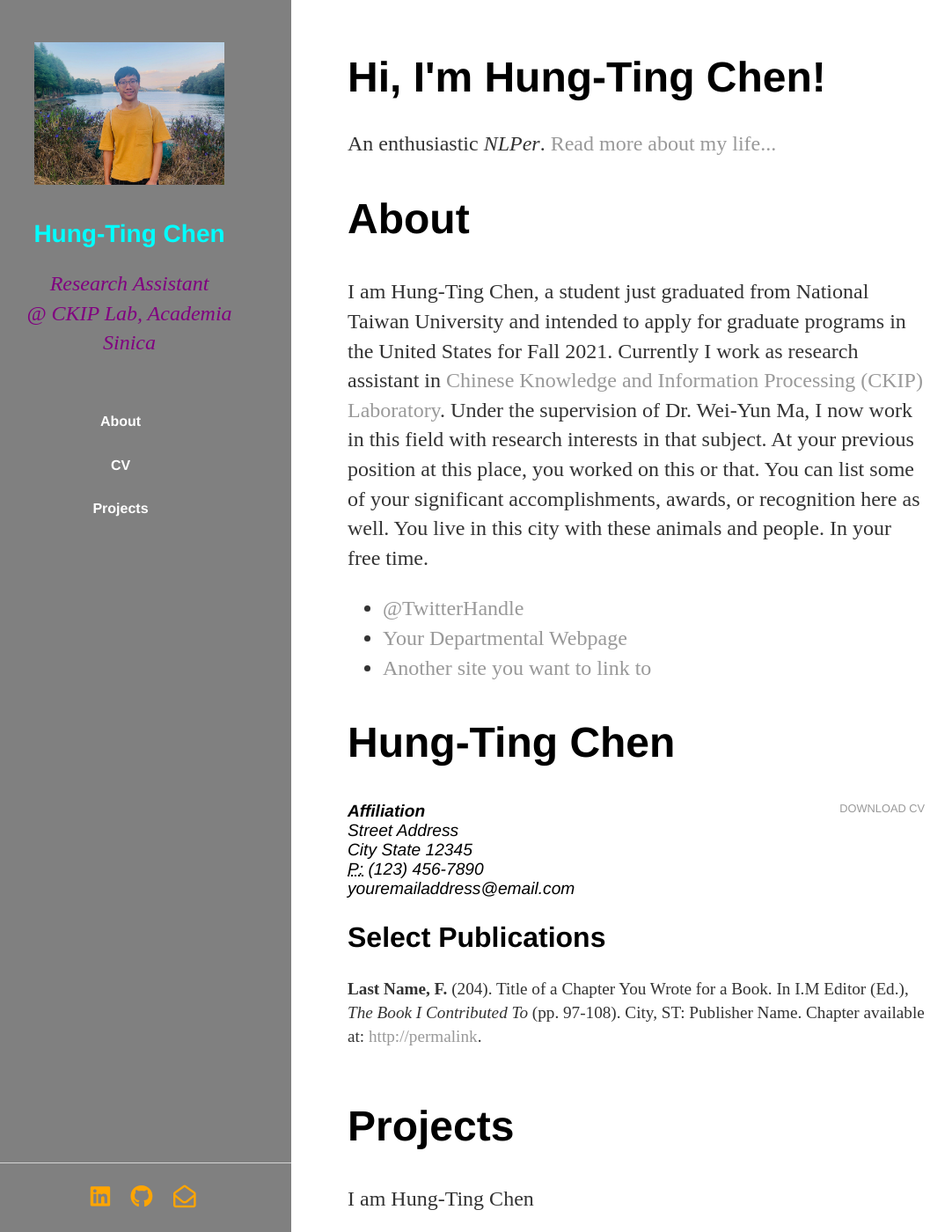
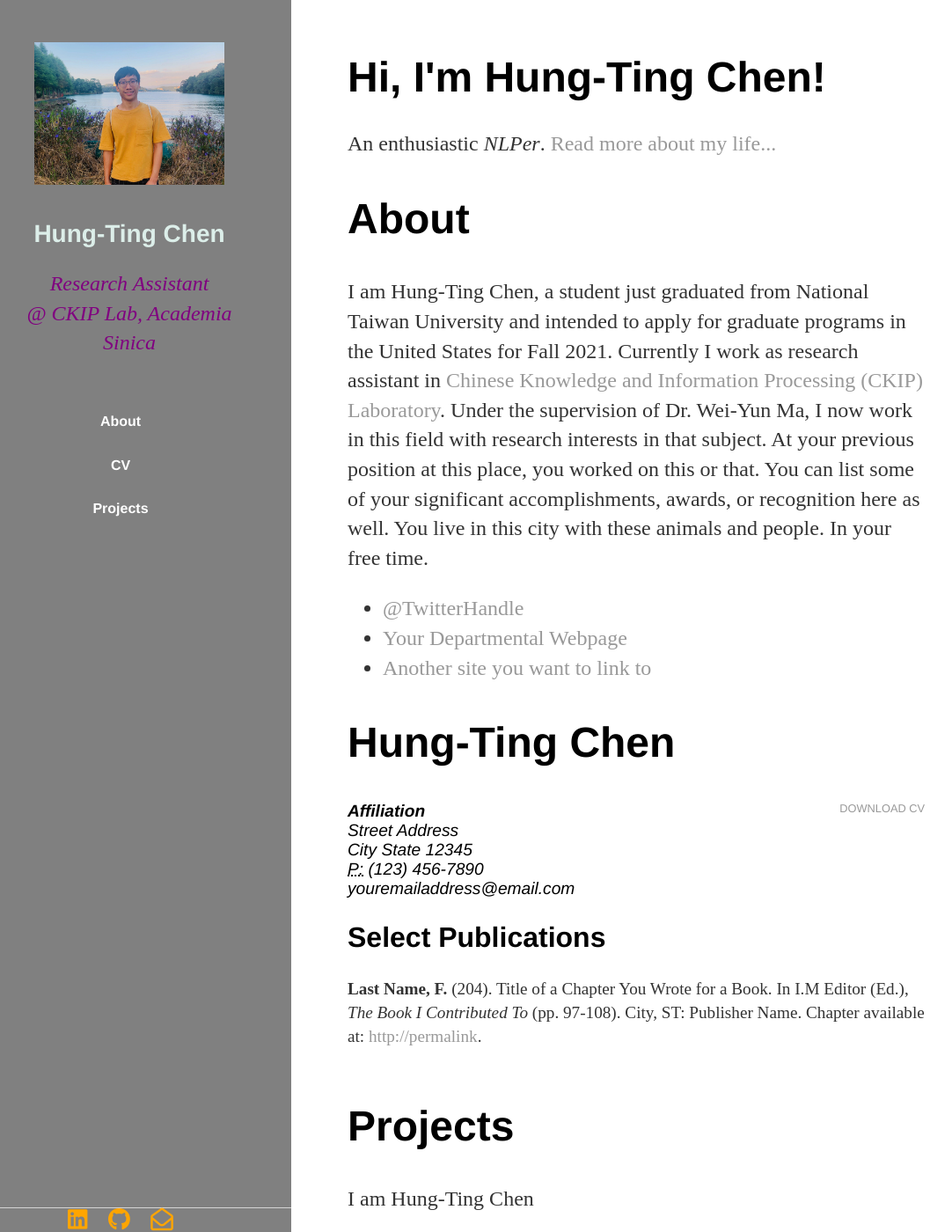
Before and after one commit to timchen0618/timchen0618.github.io, a Jekyll site: the page index.html, which Jekyll copies as it is, in a window 1280 px wide and 1400 px high. Shown: the whole window at 88% size, without its empty margins (37-1119 px from the left). Built offline with Jekyll 4.4.1, drawn with Linux system fonts in a browser that asks for light colours; nearby versions of some CDN libraries.

```diff
--- a/css/main.css
+++ b/css/main.css
@@ -91,11 +91,11 @@
     }
 
         #header h1, #header h2, #header h3, #header h4, #header h5, #header h6 {
-            color: #00ffff;
+            color: #DCEEE9;
         }
 
             #header h1 a, #header h2 a, #header h3 a, #header h4 a, #header h5 a, #header h6 a {
-                color: #00ffff;
+                color: #DCEEE9;
             }
 
         #header header p {
@@ -142,7 +142,7 @@
             flex-shrink: 0;
             bottom: 0;
             left: 0;
-            padding: 2em;
+            padding: 0em;
             width: 100%;
         }
 
```
